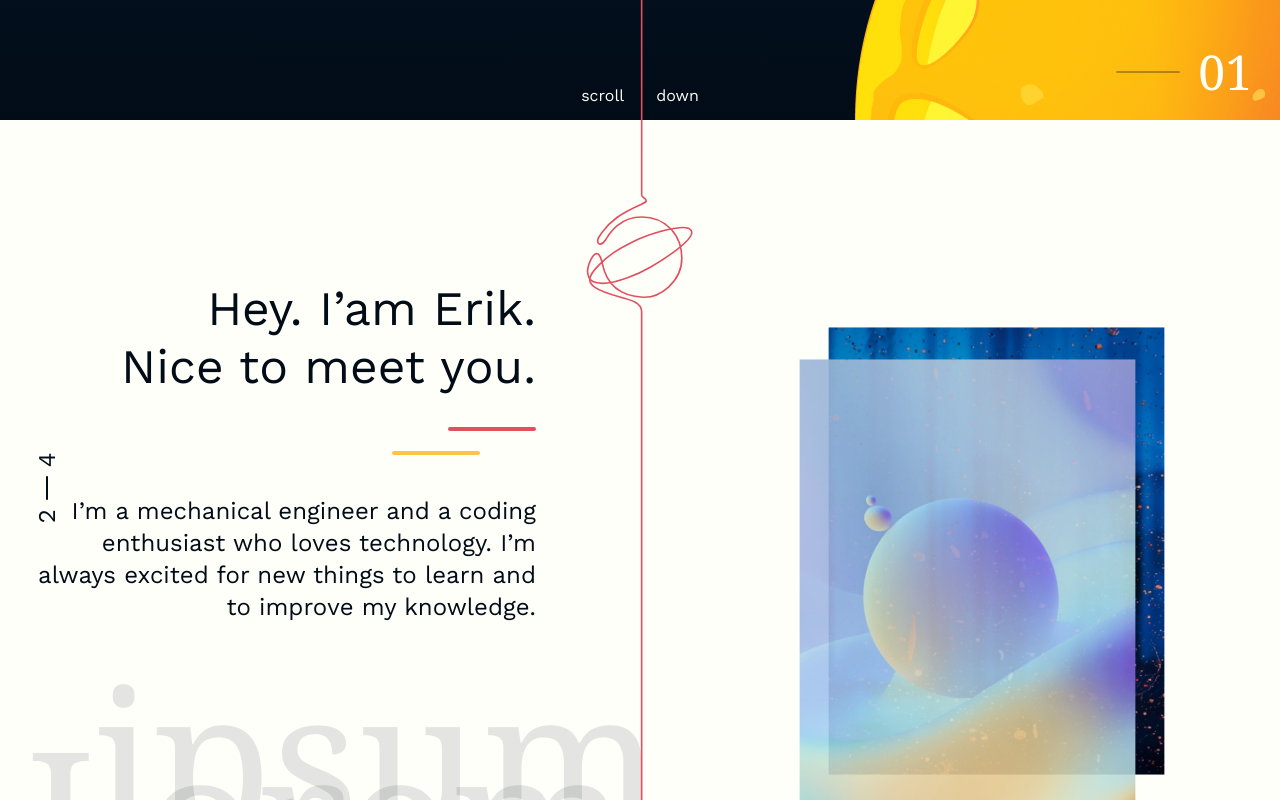
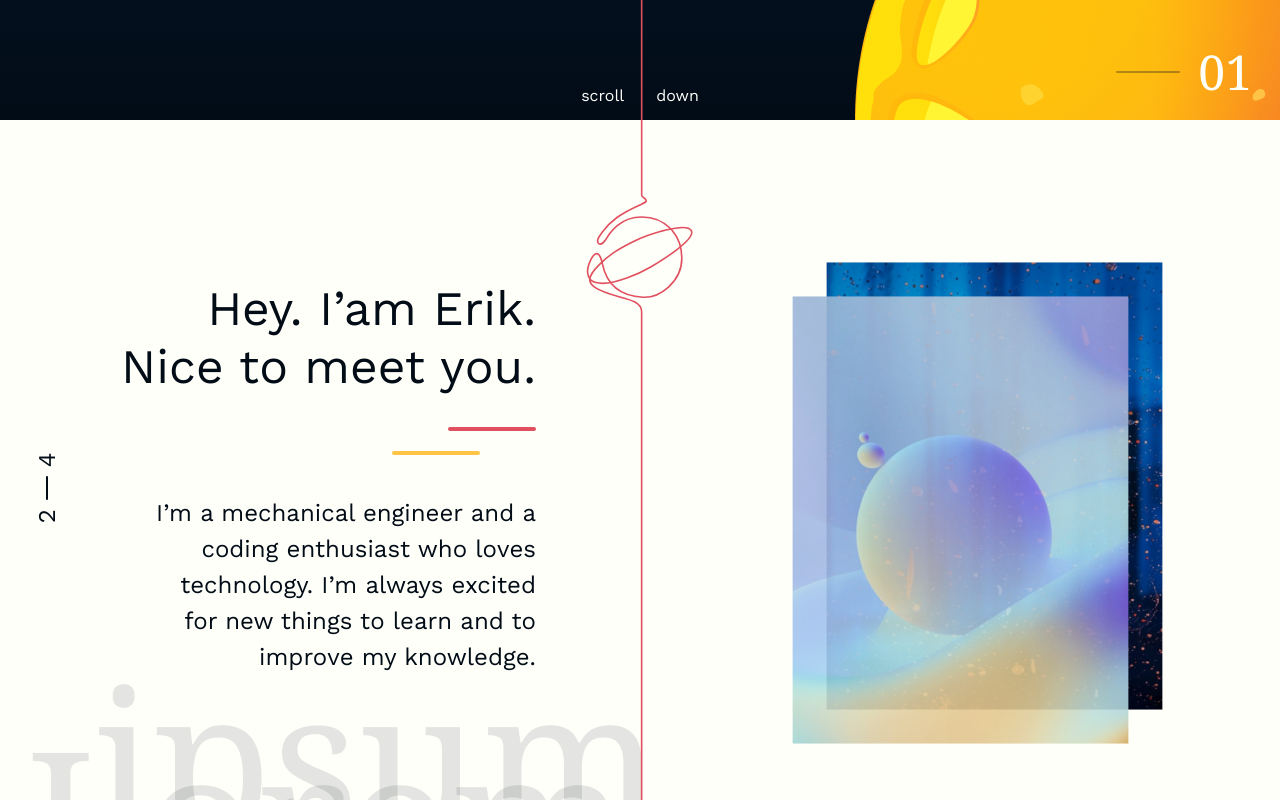
Before and after one commit to erikstreller/space-intro, a React (Vite) app: page / in a window 1280 px wide. Shown: the part 680-1480 px from the top of the page. Built offline with nearby package versions, Linux system fonts and the light colour scheme; a web font is replaced by a local one.

Commit message:
update responsive design

```diff
--- a/src/components/SectionNumber.tsx
+++ b/src/components/SectionNumber.tsx
@@ -16,7 +16,9 @@ const SectionNumber = ({
 }: SectionNumberProps) => {
   return (
     <div className="flex justify-center items-center absolute bottom-6 right-7 z-10">
-      <div className={`h-0.5 w-16 rounded-full opacity-30 bg-${lineColor}`} />
+      <div
+        className={`h-0.5 w-16 rounded-full opacity-30 bg-${lineColor} sm:hidden`}
+      />
       <div className={`font-serif text-5xl ml-[18px] text-${numberColor}`}>
         0{number}
       </div>
--- a/src/components/SectionText.tsx
+++ b/src/components/SectionText.tsx
@@ -6,15 +6,15 @@ interface SectionTextProps {
 const SectionText = ({ title, description }: SectionTextProps) => {
   return (
     <div
-      className="absolute text-dark flex flex-col items-end text-right
-      top-[20vh] right-1/2 md:right-0 mr-36 xl:mr-26 md:px-auto whitespace-pre-line"
+      className="absolute text-dark flex flex-col items-end md:items-center text-right md:text-center
+      top-[20vh] md:top-[25vh] right-1/2 mr-36 ml-12 md:right-auto md:mx-auto xl:mr-26 whitespace-pre-line"
     >
-      <div className="sm:text-4xl text-5xl leading-[1.2] mb-8">{title}</div>
+      <div className="text-section-title leading-[1.2] mb-8">{title}</div>
       <div className="w-fit">
         <div className="stroke bg-primary sm:mr-0 ml-14 mb-5" />
         <div className="stroke bg-secondary sm:ml-0 mr-14 sm:absolute sm:top-24" />
       </div>
-      <div className="sm:text-xl text-2xl md:max-w-sm max-w-lg mt-10">
+      <div className="text-section-description max-w-section-description md:max-w-section-description-md mt-10">
         {description}
       </div>
     </div>
--- a/src/layout/About.tsx
+++ b/src/layout/About.tsx
@@ -22,18 +22,16 @@ const About = () => {
         <div className="-rotate-90">2</div>
       </div>
       <TextOverlay />
-      <div className="flex">
+      <div className="flex flex-col justify-center items-center w-1/2 h-full ml-auto md:hidden">
         <img
           src={whiteAbstract}
           alt="white abstract"
-          className="absolute z-10 opacity-90 top-[25%] right-[16vw] xl:right-[9vw] lg:scale-[.6] xl:scale-[.85] lg:right-[1vw]
-          md:scale-50 transition-all duration-300 ease-in-out"
+          className="absolute z-10 opacity-90 my-auto mx-auto lg:scale-[.6] xl:scale-[.85] md:scale-50 transition-all duration-300 ease-in-out"
         />
         <img
           src={blueAbstrac}
           alt="blue abstract"
-          className="absolute top-[21%] right-[13.75vw] xl:right-[6.75vw] lg:scale-[.6] xl:scale-[.85] lg:-right-[3vw]
-          md:scale-50 transition-all duration-300 ease-in-out"
+          className="absolute my-auto mx-auto pl-20 pb-20 lg:scale-[.6] xl:scale-[.85] md:scale-50 transition-all duration-300 ease-in-out"
         />
       </div>
       <SectionNumber number={2} />
--- a/src/layout/Hero.tsx
+++ b/src/layout/Hero.tsx
@@ -36,8 +36,7 @@ const Hero = () => {
         src={planet1}
         alt="sun"
         className="fixed bottom-0 right-0 z-10
-      lg:scale-90 lg:-right-6 lg:-bottom-6 lg:opacity-95
-      md:scale-[.7] md:-right-16 md:-bottom-16 sm:opacity-90"
+      lg:scale-90 lg:-right-6 lg:-bottom-6 lg:opacity-95 md:hidden"
       />
       <img
         src={planet2}
@@ -50,13 +49,13 @@ const Hero = () => {
       <img
         src={planet3}
         alt="moon1"
-        className="fixed bottom-[32vh] right-[25vw] z-10 sm:z-0
+        className="fixed bottom-[32vh] right-[25vw] z-10
         lg:opacity-75"
       />
       <img
         src={planet3}
         alt="moon2"
-        className="fixed bottom-[45vh] right-[9vw] z-10 sm:z-0
+        className="fixed bottom-[45vh] right-[9vw] z-10
         lg:opacity-75"
       />
       <SectionNumber number={1} numberColor="light" />
--- a/src/layout/Skills.tsx
+++ b/src/layout/Skills.tsx
@@ -1,4 +1,3 @@
-import planet3 from "../assets/planet3.png"
 import SectionNumber from "../components/SectionNumber"
 import SectionText from "../components/SectionText"
 import TextOverlay from "../components/TextOverlay"
@@ -16,16 +15,6 @@ const Skills = () => {
       <TextOverlay />
       {/* <div className="relative h-[95vh] w-0.5 bg-dark rounded-full my-auto md:hidden"></div> */}
       <SectionText title={skillTitle} description={skillDescription} />
-      <img
-        src={planet3}
-        alt="moon1"
-        className="absolute bottom-[27vh] left-[25vw] hidden sm:flex lg:opacity-75"
-      />
-      <img
-        src={planet3}
-        alt="moon2"
-        className="absolute bottom-[40vh] left-[9vw] hidden sm:flex lg:opacity-75"
-      />
       <SectionNumber number={3} />
       <div className="absolute top-[55.5vh] left-10 text-dark text-2xl sm:hidden">
         <div className="-rotate-90">4</div>
--- a/tailwind.config.js
+++ b/tailwind.config.js
@@ -25,6 +25,8 @@ module.exports = {
       },
       fontSize: {
         overlay: "clamp(64px, 15vw, 288px)",
+        "section-title": "clamp(36px, 4vw, 48px)",
+        "section-description": "clamp(20px, 2vw, 24px)",
       },
       margin: {
         11: "44px",
@@ -33,6 +35,10 @@ module.exports = {
       width: {
         22: "88px",
       },
+      maxWidth: {
+        "section-description": "clamp(250px, 30vw, 512px)",
+        "section-description-md": "clamp(250px, 70vw, 512px)",
+      },
       inset: {
         center: `calc(50% - 65px)`,
       },
```
